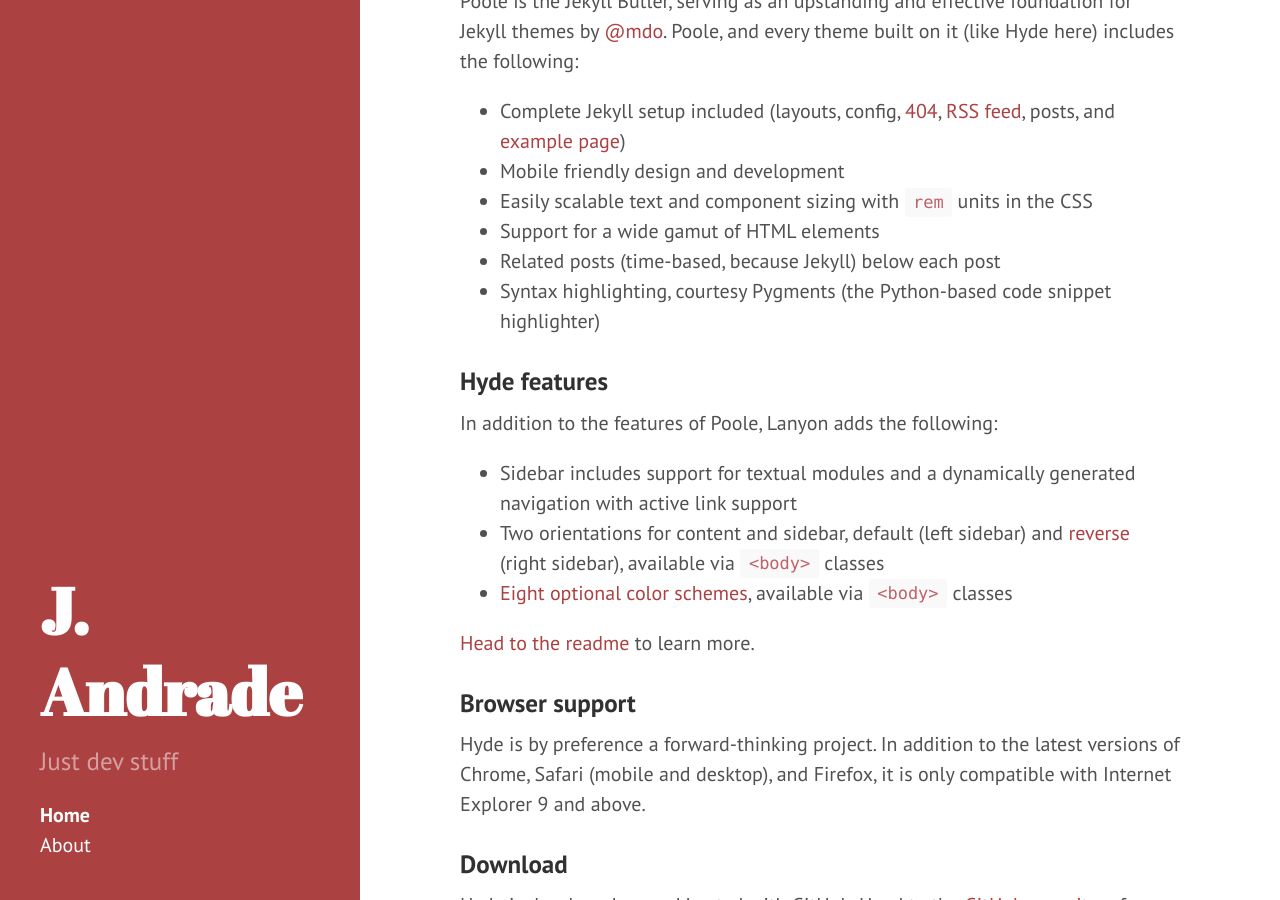
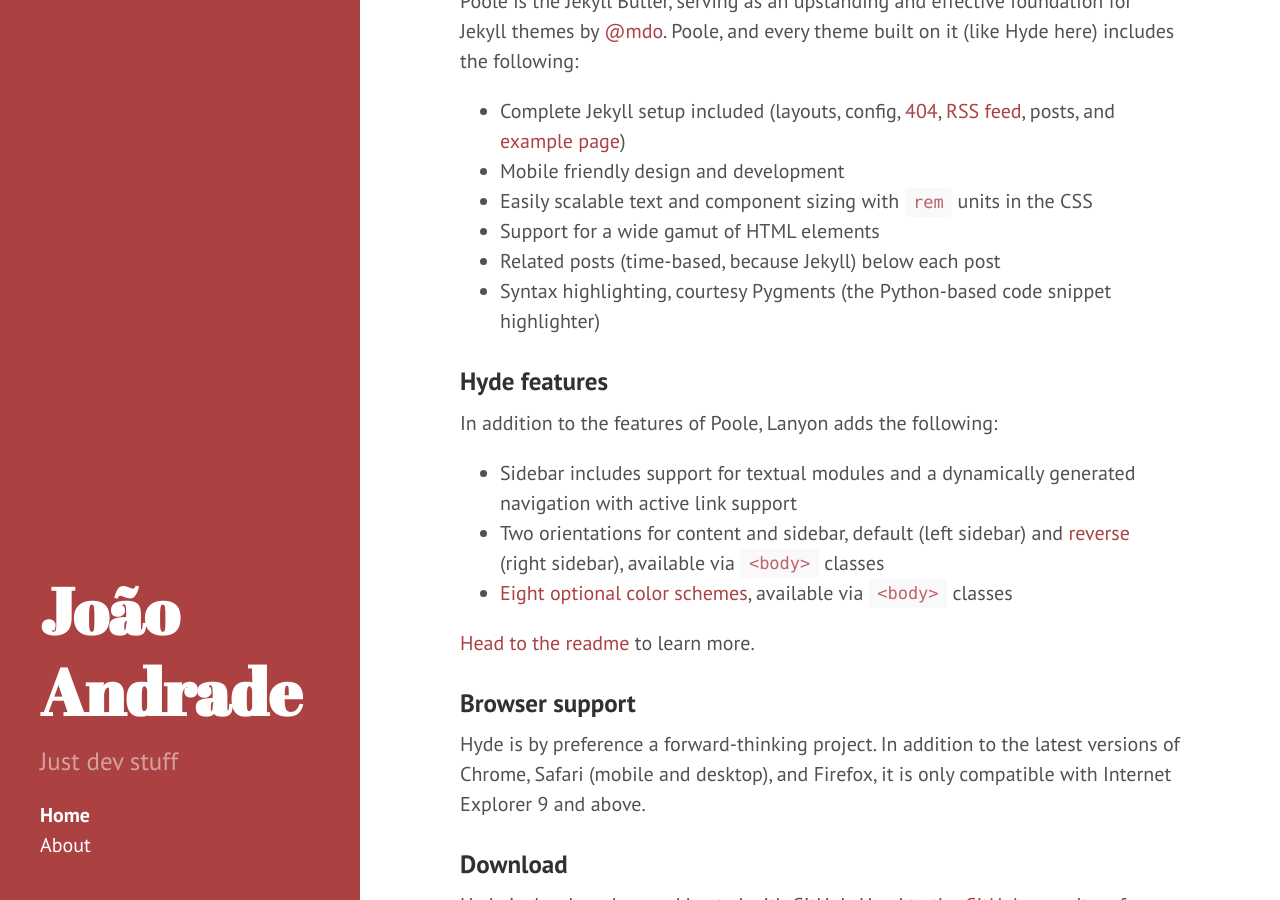
Before and after one commit to jdandrade/jdandrade.github.io, a Jekyll site: the page built from index.html, in a window 1280 px wide and 900 px high, scrolled down 325 px. Built offline with Jekyll 4.4.1, drawn with Linux system fonts in a browser that asks for light colours; Markdown is read by kramdown in place of the engine named in the settings; the list of posts is cut into pages by our own code.

Commit message:
change website title

```diff
--- a/_config.yml
+++ b/_config.yml
@@ -6,7 +6,7 @@
 permalink:        pretty
 
 # Setup
-title:            J. Andrade
+title:            João Andrade
 tagline:          'Android Developer'
 description:      'Just dev stuff'
 url:              http://hyde.getpoole.com
```
